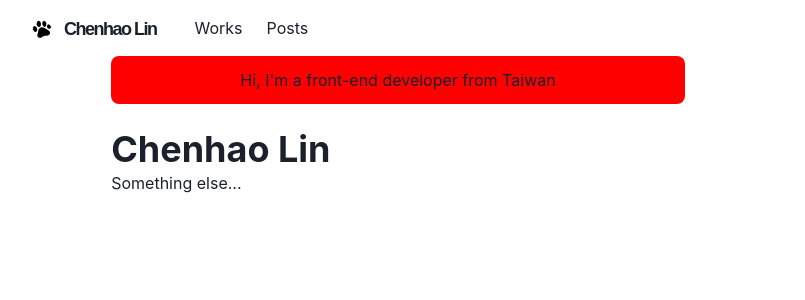
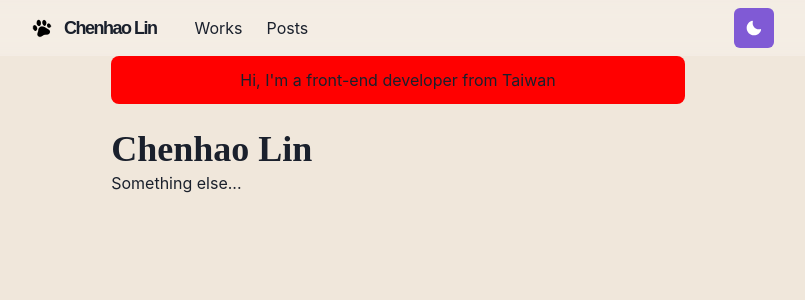
Before and after one commit to chenhaol11/portfolio, a Next.js app: page / in a window 1280 px wide. Shown: the top 300 px of the page, without its empty margins (242-1047 px from the left). Built offline with nearby package versions, Linux system fonts and the light colour scheme.

Commit message:
suport dark theme

```diff
--- a/components/navbar.tsx
+++ b/components/navbar.tsx
@@ -17,10 +17,11 @@
 import { HamburgerIcon } from '@chakra-ui/icons';
 
 import Logo from './logo';
+import ThemeToggleButton from './theme-toggle-button';
 
 const LinkItem = ({ href, path, children }) => {
   const active = path === href;
-  const inactiveColor = useColorModeValue('grey.200', 'whiteAlpha.900');
+  const inactiveColor = useColorModeValue('gray.800', 'whiteAlpha.900');
 
   return (
     <NextLink href={href} passHref>
@@ -79,6 +80,7 @@
         </Stack>
 
         <Box flex={1} align='right'>
+          <ThemeToggleButton />
           <Box ml={2} display={{ base: 'inline-block', md: 'none' }}>
             <Menu>
               <MenuButton
--- /dev/null
+++ b/components/theme-toggle-button.tsx
@@ -0,0 +1,17 @@
+import { IconButton, useColorMode, useColorModeValue } from '@chakra-ui/react';
+import { SunIcon, MoonIcon } from '@chakra-ui/icons';
+
+const ThemeToggleButton = () => {
+  const { toggleColorMode } = useColorMode();
+
+  return (
+    <IconButton
+      aria-label='Toggle theme'
+      colorScheme={useColorModeValue('purple', 'orange')}
+      icon={useColorModeValue(<MoonIcon />, <SunIcon />)}
+      onClick={toggleColorMode}
+    ></IconButton>
+  );
+};
+
+export default ThemeToggleButton;
--- /dev/null
+++ b/libs/theme.ts
@@ -0,0 +1,55 @@
+import { extendTheme } from '@chakra-ui/react';
+import { mode } from '@chakra-ui/theme-tools';
+
+const styles = {
+  global: (props) => ({
+    body: {
+      bg: mode('#f0e7db', '#202323')(props),
+    },
+  }),
+};
+
+const components = {
+  Heading: {
+    variants: {
+      'section-title': {
+        textdecoration: 'underline',
+        fontSize: 20,
+        textUnderlineOffset: 6,
+        textDecorationColor: '#525252',
+        textDecorationThickness: 4,
+        marginTop: 3,
+        marginBottom: 4,
+      },
+    },
+    Link: {
+      baseStyle: (props) => ({
+        color: mode('#3d7aed', '#ff6373')(props),
+        underlineOffset: 3,
+      }),
+    },
+  },
+};
+
+const fonts = {
+  heading: "'M PLUS Rounded 1c'",
+};
+
+const colors = {
+  glassTeal: '#88ccca',
+};
+
+const config = {
+  initialColorMode: 'dark',
+  useSystemColorMode: true,
+};
+
+const theme = extendTheme({
+  styles,
+  components,
+  fonts,
+  colors,
+  config,
+});
+
+export default theme;
--- a/pages/_app.tsx
+++ b/pages/_app.tsx
@@ -3,10 +3,11 @@
 import { ChakraProvider } from '@chakra-ui/react';
 
 import Layout from 'components/layouts/main';
+import theme from 'libs/theme';
 
 function Website({ Component, pageProps, router }: AppProps) {
   return (
-    <ChakraProvider>
+    <ChakraProvider theme={theme}>
       <Layout router={router}>
         <Component {...pageProps} key={router.route} />
       </Layout>
```
Also changed, not shown: _document.tsx (added, +18 -0 lines).
